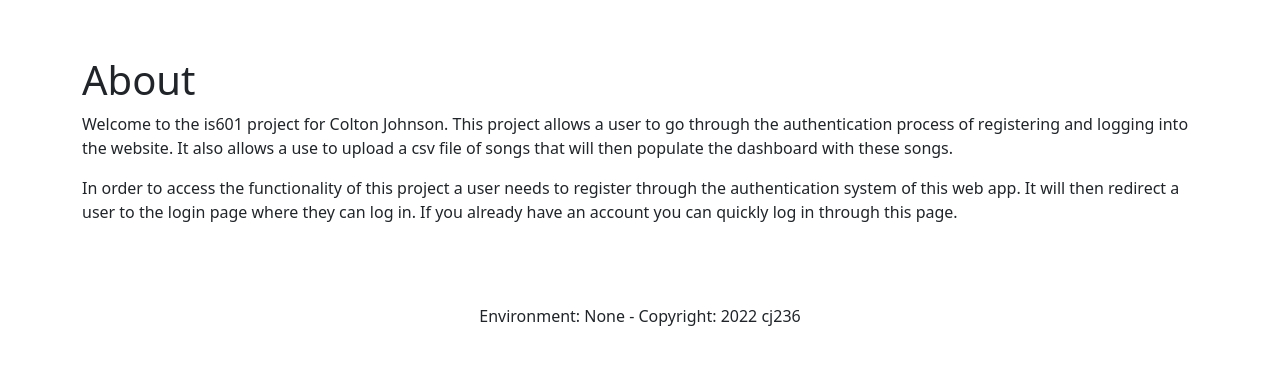
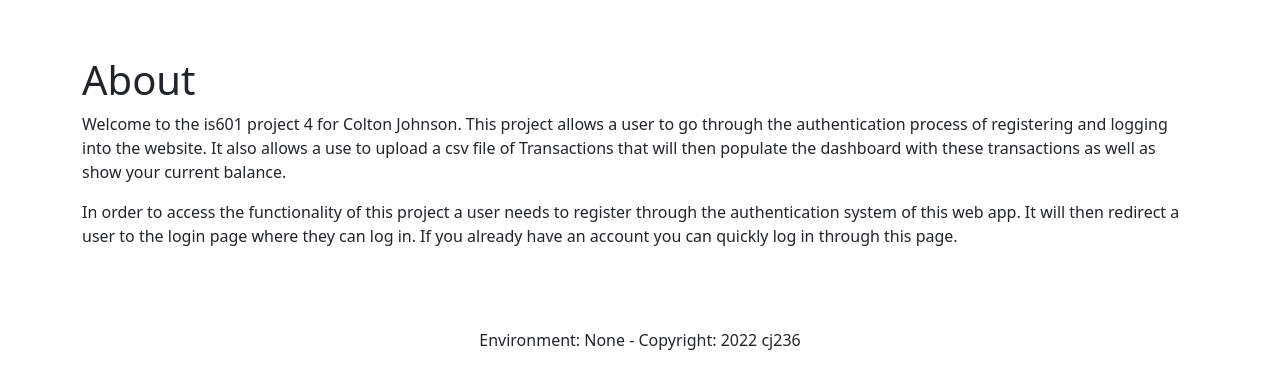
Before and after one commit to coltonj14/is601-project4, a Flask app: page /about in a window 1280 px wide. Shown: the part 56-445 px from the top of the page. Run offline with Flask 2, Linux system fonts and the light colour scheme; some libraries are stand-ins or nearby versions.

Commit message:
Update README and text for welcome, about, and index pages

```diff
--- a/app/simple_pages/templates/about.html
+++ b/app/simple_pages/templates/about.html
@@ -2,9 +2,9 @@
 <article>{% block content %}
     <h1>About</h1>
     <p>
-        Welcome to the is601 project for Colton Johnson. This project allows a user to go through the authentication
-        process of registering and logging into the website. It also allows a use to upload a csv file of songs that
-        will then populate the dashboard with these songs.
+        Welcome to the is601 project 4 for Colton Johnson. This project allows a user to go through the authentication
+        process of registering and logging into the website. It also allows a use to upload a csv file of Transactions that
+        will then populate the dashboard with these transactions as well as show your current balance.
     </p><br>
     <p>
         In order to access the
--- a/app/simple_pages/templates/index.html
+++ b/app/simple_pages/templates/index.html
@@ -5,7 +5,7 @@
 
             <h1>Index Page</h1>
             <p>
-                Welcome to the song management project for Colton Johnson. In order to access the
+                Welcome to the transaction management project for Colton Johnson. In order to access the
                 functionality of this project a user needs to register through the authentication system
                 of this web app. It will then redirect a user to the login page where they can log in.
                 If you already have an account you can quickly log in through this page.
--- a/app/simple_pages/templates/welcome.html
+++ b/app/simple_pages/templates/welcome.html
@@ -4,7 +4,7 @@
         <article class="col-12">
             <h1>Welcome</h1>
             <p>
-                Welcome to this IS601 project 3! You can check out the about page to find out more information
+                Welcome to this IS601 project 4! You can check out the about page to find out more information
                 about what this web application does. Login or register to get started.
             </p>
         </article>
```
Also changed, not shown: tests/balance_test.py (+1 -0 lines), tests/simple_pages_test.py (+8 -0 lines), README.md.
